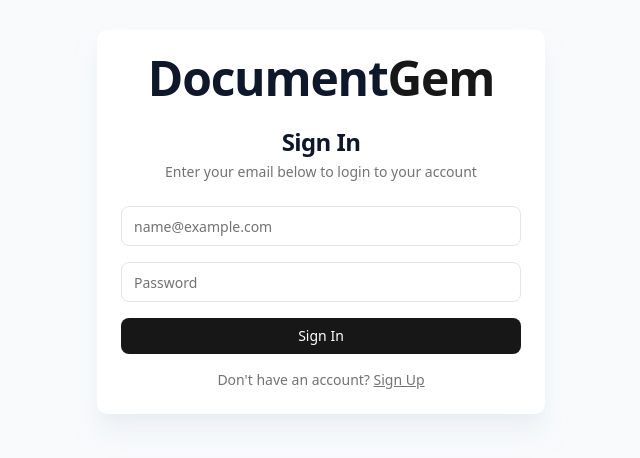
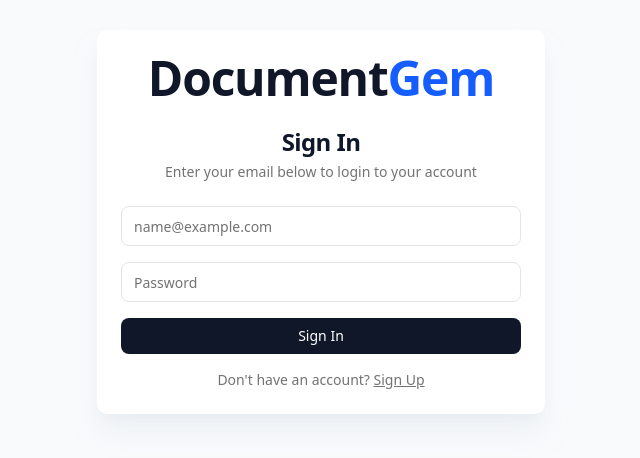
Before and after one commit to neetishtewari/documentgem, a Next.js app in the folder frontend/: page /login in a window 1280 px wide. Shown: the part 178-636 px from the top of the page, without its empty margins (319-959 px from the left). Built offline with nearby package versions, Linux system fonts and the light colour scheme; no server answers.

Commit message:
Brand colors and identity

```diff
--- a/frontend/app/(dashboard)/page.tsx
+++ b/frontend/app/(dashboard)/page.tsx
@@ -33,8 +33,8 @@ export default function Home() {
         <div className="flex flex-col md:flex-row md:items-center md:justify-between gap-4">
           <div className="flex flex-col space-y-2">
             <div className="flex items-center gap-2">
-              <h1 className="text-4xl font-extrabold tracking-tight text-[var(--primary)]">
-                Document<span className="text-[var(--primary)] opacity-80">Gem</span>
+              <h1 className="text-4xl font-extrabold tracking-tight text-brand-navy">
+                Document<span className="text-blue-600 opacity-80">Gem</span>
               </h1>
             </div>
             <p className="text-muted-foreground">
@@ -43,7 +43,7 @@ export default function Home() {
           </div>
           <div className="flex gap-2 items-center">
             <DateFilter onFilterChange={setDateRange} />
-            <Button onClick={() => setIsChatOpen(true)} className="gap-2 bg-[var(--primary)] hover:bg-[var(--primary)]/90 text-white shadow-md shadow-blue-900/20">
+            <Button onClick={() => setIsChatOpen(true)} className="gap-2 bg-brand-navy hover:bg-brand-navy/90 text-white shadow-md shadow-blue-900/20">
               <Sparkles className="h-4 w-4" />
               Chat with All Documents
             </Button>
--- a/frontend/app/globals.css
+++ b/frontend/app/globals.css
@@ -35,8 +35,8 @@
   --card-foreground: oklch(0.145 0 0);
   --popover: oklch(1 0 0);
   --popover-foreground: oklch(0.145 0 0);
-  --primary: oklch(0.205 0 0);
-  /* Deep Royal Blue */
+  /* Brand Navy as Primary */
+  --primary: hsl(222 47% 11%);
   --primary-foreground: oklch(0.985 0 0);
   --sidebar-background: hsl(222 47% 11%);
   /* Dark Navy */
@@ -51,7 +51,8 @@
   --destructive-foreground: hsl(210 40% 98%);
   --border: oklch(0.922 0 0);
   --input: oklch(0.922 0 0);
-  --ring: oklch(0.708 0 0);
+  /* Brand Blue for Focus Rings */
+  --ring: oklch(0.546 0.245 262.88);
   --radius: 0.625rem;
   /* Increased radius for softer look */
   --background: oklch(1 0 0);
@@ -162,3 +163,13 @@
     @apply bg-background text-foreground;
   }
 }
+
+@layer utilities {
+  .bg-brand-navy {
+    background-color: hsl(222 47% 11%);
+  }
+
+  .text-brand-navy {
+    color: hsl(222 47% 11%);
+  }
+}
--- a/frontend/app/login/page.tsx
+++ b/frontend/app/login/page.tsx
@@ -49,8 +49,8 @@ export default function LoginPage() {
             <Card className="w-full max-w-md border-none shadow-xl shadow-slate-200/50">
                 <CardHeader className="space-y-1 text-center">
                     <div className="flex justify-center mb-6">
-                        <h1 className="text-5xl font-extrabold tracking-tight text-slate-900">
-                            Document<span className="text-[var(--primary)]">Gem</span>
+                        <h1 className="text-5xl font-extrabold tracking-tight text-brand-navy">
+                            Document<span className="text-blue-600">Gem</span>
                         </h1>
                     </div>
                     <CardTitle className="text-2xl font-bold tracking-tight text-slate-900">
@@ -89,7 +89,7 @@ export default function LoginPage() {
                                 {error}
                             </div>
                         )}
-                        <Button type="submit" className="w-full bg-[var(--primary)] hover:bg-[var(--primary)]/90 text-white" disabled={loading}>
+                        <Button type="submit" className="w-full bg-brand-navy hover:bg-brand-navy/90 text-white" disabled={loading}>
                             {loading && <Loader2 className="mr-2 h-4 w-4 animate-spin" />}
                             {isSignUp ? "Sign Up" : "Sign In"}
                         </Button>
--- a/frontend/components/Sidebar.tsx
+++ b/frontend/components/Sidebar.tsx
@@ -54,7 +54,7 @@ export function Sidebar() {
     }, []);
 
     return (
-        <div className="flex h-screen w-64 flex-col bg-[var(--sidebar-background)] text-[var(--sidebar-foreground)] border-r border-gray-800">
+        <div className="flex h-screen w-64 flex-col bg-brand-navy text-[var(--sidebar-foreground)] border-r border-gray-800">
             <div className="flex h-16 items-center px-6 border-b border-gray-800">
                 <span className="text-xl font-bold tracking-tight text-white">Document<span className="text-blue-400">Gem</span></span>
             </div>
```
Also changed, not shown: 1 other file (tests, documents, lock files or other folders).
